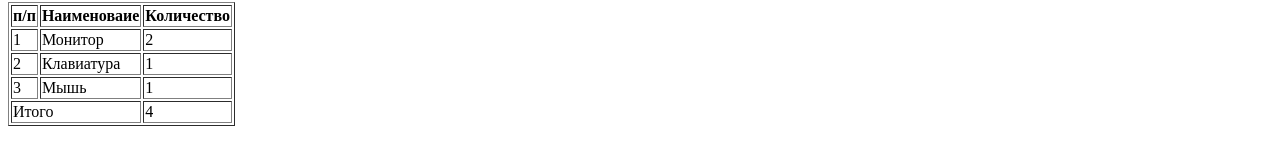
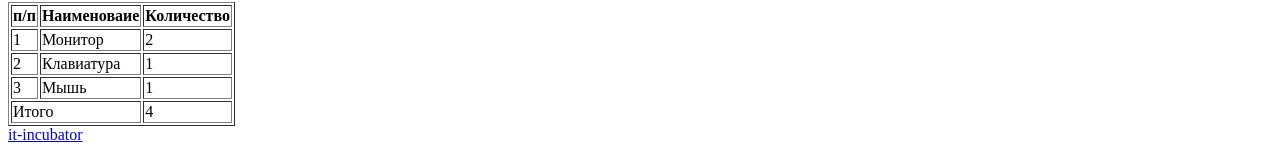
Before and after one commit to VmNjord/1-hw-with-auto-test-html-css-main, a plain HTML site: page index.html in a window 1280 px wide. Shown: the part 735-884 px from the top of the page. Drawn offline with Linux system fonts and the light colour scheme.

Commit message:
complete task

```diff
--- a/index.html
+++ b/index.html
@@ -131,6 +131,7 @@
     </section>
     <footer data-cy="hw-footer-pre">
         <!-- 9) Создай здесь ссылку на наш сайт https://it-incubator.io/ (текст ссылки должен быть it-incubator) -->
+        <a href="https://it-incubator.io/" target="_blank">it-incubator</a>
     </footer>
 </body>
 
```
